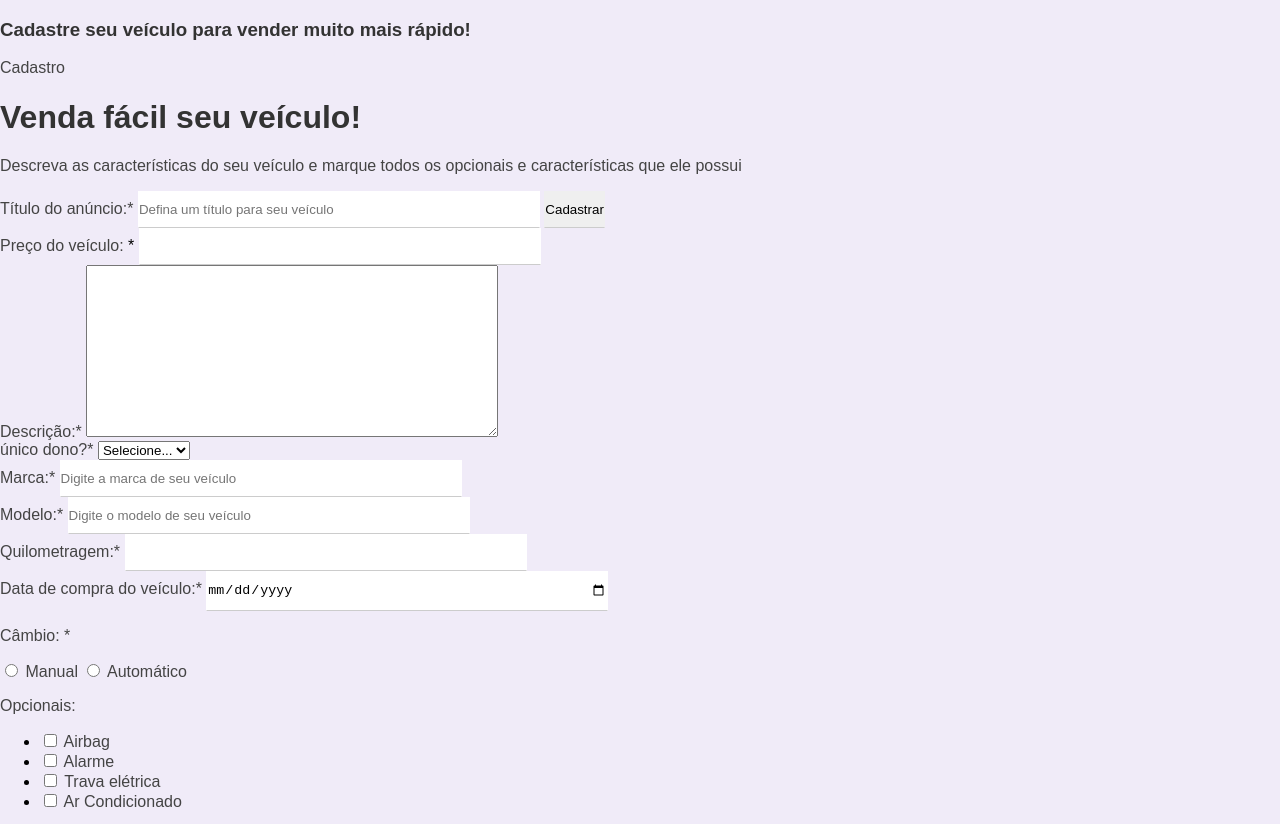
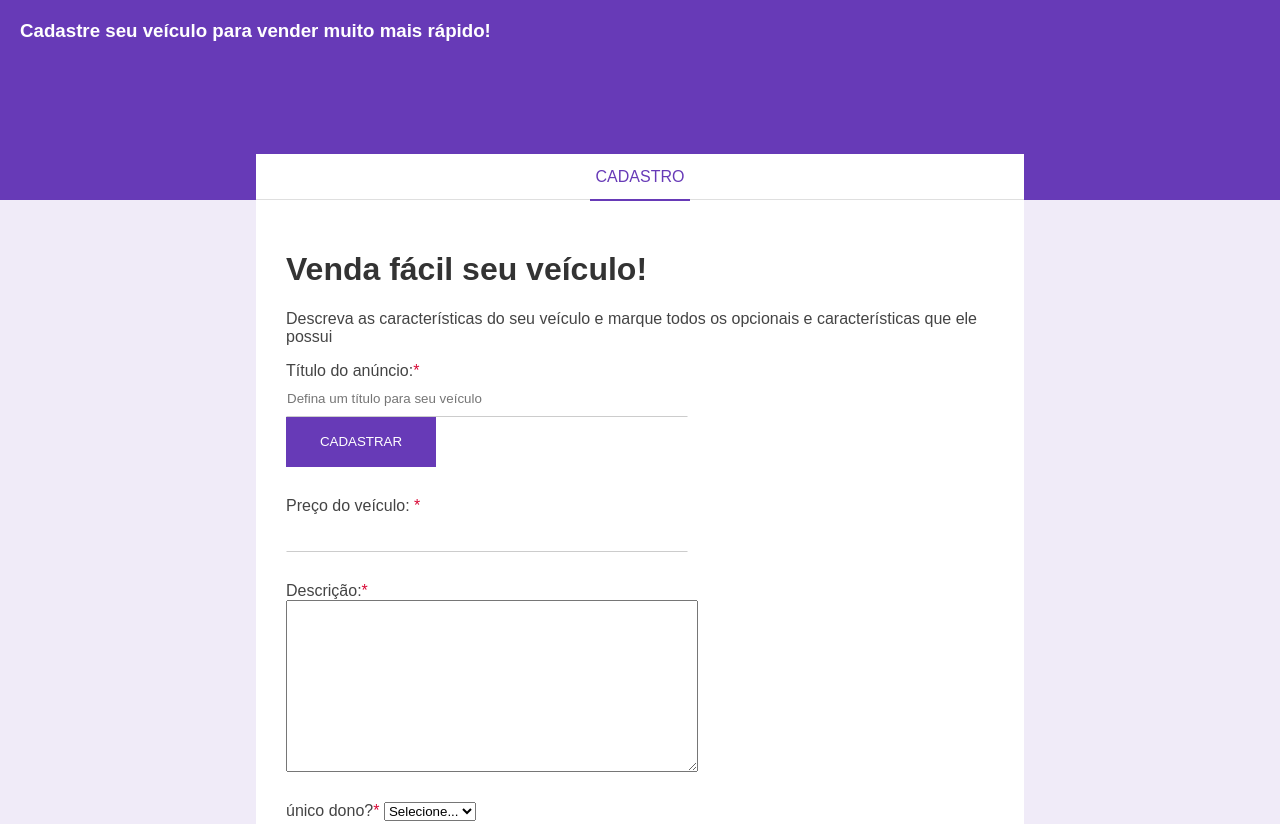
Before and after one commit to GabrielCCrispi/HTML-CSS, a plain HTML site: page Projeto_2/index.html in a window 1280 px wide. Shown: the top 824 px of the page. Drawn offline with Linux system fonts and the light colour scheme.

Commit message:
Projeto finalizado

```diff
--- a/Projeto_2/CSS/styles.css
+++ b/Projeto_2/CSS/styles.css
@@ -33,10 +33,91 @@ textarea {
 .header {
     height: 160px;
     padding: 20px;
-    background-color: #673AB7;
+    background-color: #673ab7;
 }
 
 .header h3 {
     color: #FFF;
     margin-top: 0;
 }
+
+/* Container do formulário */
+.form-container {
+    background-color: #FFF;
+    width: 60%;
+    margin-left: auto;
+    margin-right: auto;
+    position: relative;
+    top: -62px;
+}
+
+/* cabeçalho do formulário */
+.form-header {
+    border-bottom: 1px solid #dfdfdf;
+    height: 45px;
+}
+
+.form-header p {
+    color: #673ab7;
+    border-bottom: 2px solid #673ab7;
+    width: 100px;
+    text-align: center;
+    margin-left: auto;
+    margin-right: auto;
+    text-transform: uppercase;
+    height: 45px;
+    line-height: 45px;
+}
+
+
+
+/* corpo formulário */
+.form-body {
+    padding: 30px;
+}
+
+.form-title {
+    margin: 0;
+}
+
+.required-field {
+    color: #d80835;
+}
+
+.box-input{
+    margin-bottom: 30px;
+}
+
+.block {
+    display: block;
+}
+
+.optional-box {
+    display: inline-block;
+    margin-right: 30px;
+}
+
+.option-list {
+    padding-left: 0px;
+}
+
+.optional_list {
+    list-style: none;
+}
+
+.btn-submit {
+    background-color: #673AB7;
+    color: #FFF;
+    border: 2px solid transparent;
+    width: 150px;
+    height: 50px;
+    text-transform: uppercase;      /* Deixa o texto em MAIUSCULO */
+    cursor: pointer;                /* Faz aparecer o cursor do mouse quando coloca o mouse em cima do btn */
+    transition: .5s;                /* Tempo para trocar de uma forma do btn para outra */
+}
+
+.btn-submit:hover {
+    background-color: #FFF;
+    border-color: #673AB7;
+    color:#673AB7;
+}
--- a/Projeto_2/index.html
+++ b/Projeto_2/index.html
@@ -8,7 +8,9 @@
 <body>
     <div class="container">
         <div>
-            <h3>Cadastre seu veículo para vender muito mais rápido!</h3>
+            <div class="header">
+                <h3>Cadastre seu veículo para vender muito mais rápido!</h3>
+            </div>
         </div>
         <div class="form-container">
             <div class="form-header">
```
